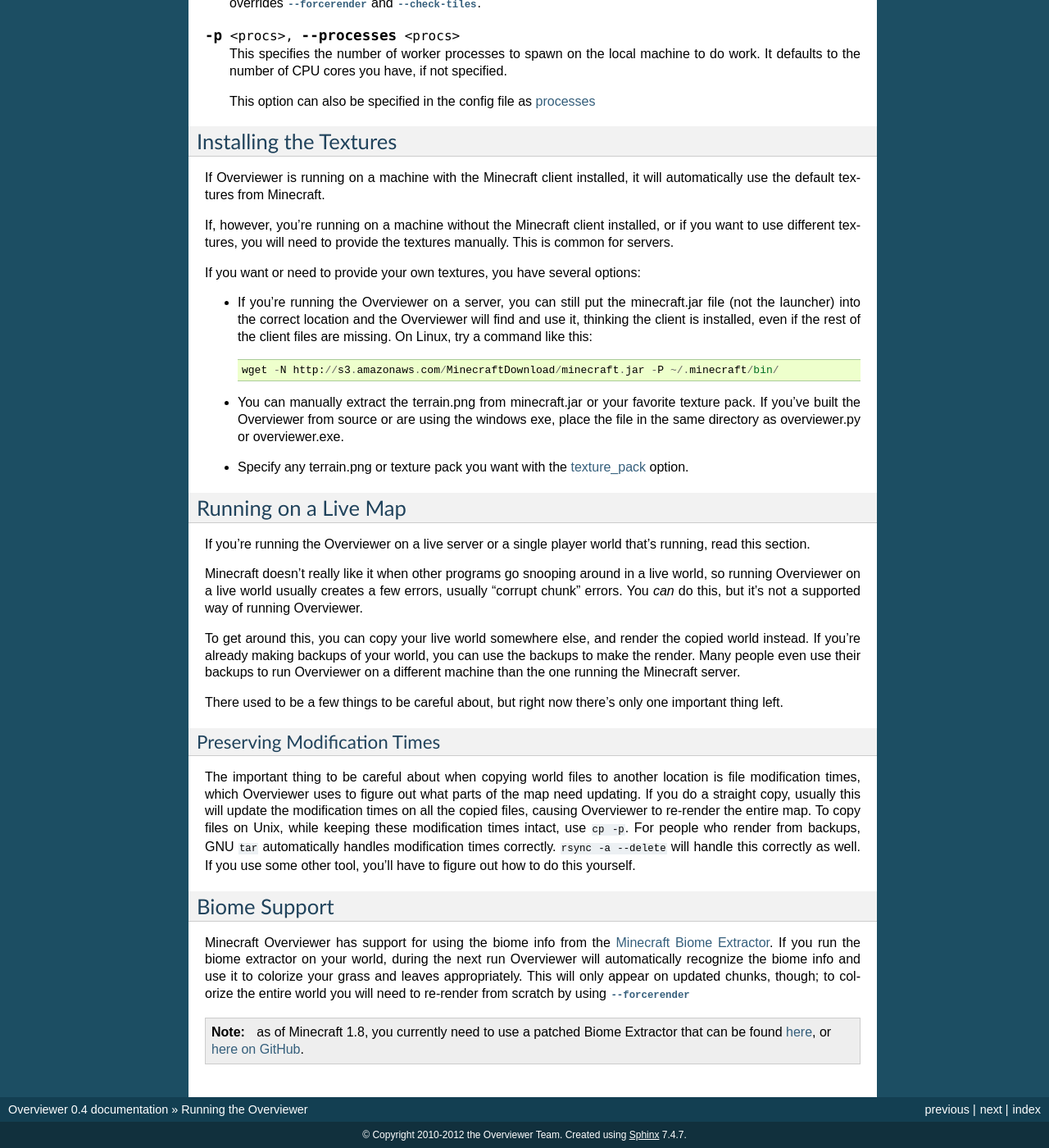
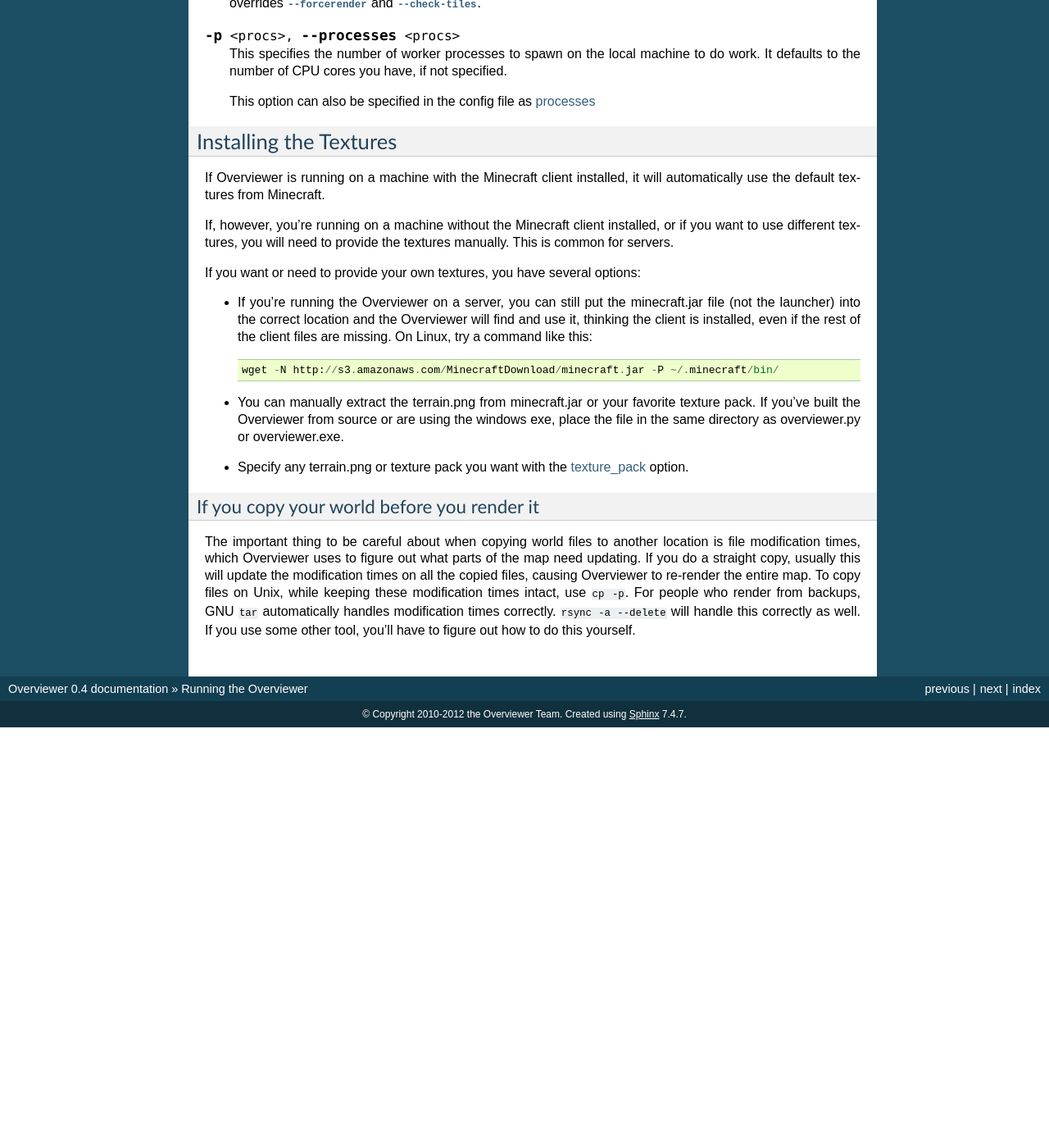
Before and after one commit to overviewer/Minecraft-Overviewer, a Sphinx documentation site: the page built from docs/running.rst, in a window 1280 px wide and 1400 px high, scrolled down 2331 px. Shown: the whole window at 82% size. Built offline with Sphinx 7.4.7, drawn with Linux system fonts in a browser that asks for light colours; after the commit the page ends 3218 px from its top, so only the background shows below that; some of the changed text lies outside the part shown.

Commit message:
removed "biome" and "live map" sections from the running doc
biomes are no longer relevant, it's handled automatically.

Also rendering a live map is not a problem these days, with the retry
code it rarely causes issues.

```diff
--- a/docs/running.rst
+++ b/docs/running.rst
@@ -183,26 +183,8 @@ If you want or need to provide your own textures, you have several options:
 * Specify any terrain.png or texture pack you want with the
   :ref:`texture_pack<option_texture_pack>` option.
 
-Running on a Live Map
-=====================
-If you're running the Overviewer on a live server or a single player world
-that's running, read this section.
-
-Minecraft doesn't really like it when other programs go snooping around in a
-live world, so running Overviewer on a live world usually creates a few errors,
-usually "corrupt chunk" errors. You *can* do this, but it's not a supported way
-of running Overviewer.
-
-To get around this, you can copy your live world somewhere else, and render the
-copied world instead. If you're already making backups of your world, you can
-use the backups to make the render. Many people even use their backups to run
-Overviewer on a different machine than the one running the Minecraft server.
-
-There used to be a few things to be careful about, but right now there's only
-one important thing left.
-
-Preserving Modification Times
------------------------------
+If you copy your world before you render it
+-------------------------------------------
 
 The important thing to be careful about when copying world files to another
 location is file modification times, which Overviewer uses to figure out what
@@ -213,23 +195,3 @@ modification times intact, use ``cp -p``. For people who render from backups,
 GNU ``tar`` automatically handles modification times correctly. ``rsync -a
 --delete`` will handle this correctly as well. If you use some other tool,
 you'll have to figure out how to do this yourself.
-
-Biome Support
-=============
-
-Minecraft Overviewer has support for using the biome info from the `Minecraft
-Biome Extractor`_. If you run the biome extractor on your world, during the
-next run Overviewer will automatically recognize the biome info and use it to
-colorize your grass and leaves appropriately. This will only appear on updated
-chunks, though; to colorize the entire world you will need to re-render from
-scratch by using :option:`--forcerender`
-
-.. note::
-
-    as of Minecraft 1.8, you currently need to use a patched Biome Extractor
-    that can be found `here
-    <http://www.minecraftforum.net/topic/76063-minecraft-biome-extractor-add-biome-support-to-your-mapper/page__st__140__gopid__8431028#entry8431028>`_,
-    or `here on GitHub
-    <https://github.com/overviewer/minecraft-biome-extractor>`_.
-
-.. _Minecraft Biome Extractor: http://www.minecraftforum.net/viewtopic.php?f=25&t=80902
```
